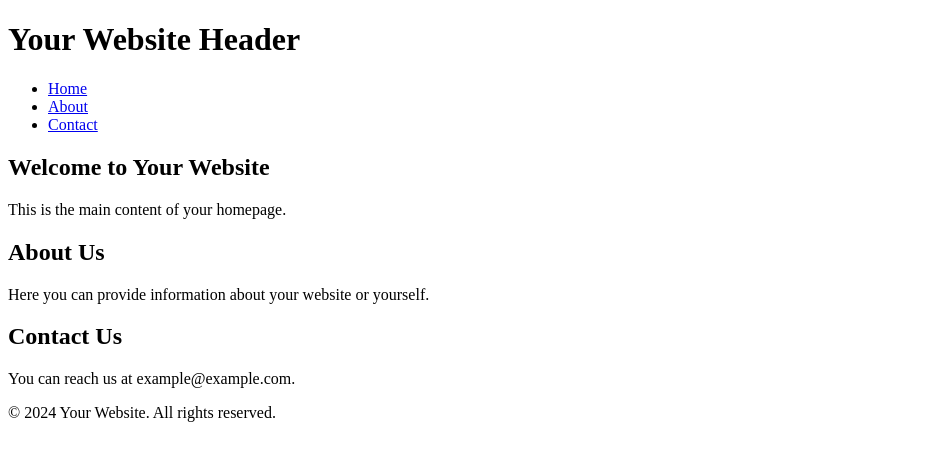
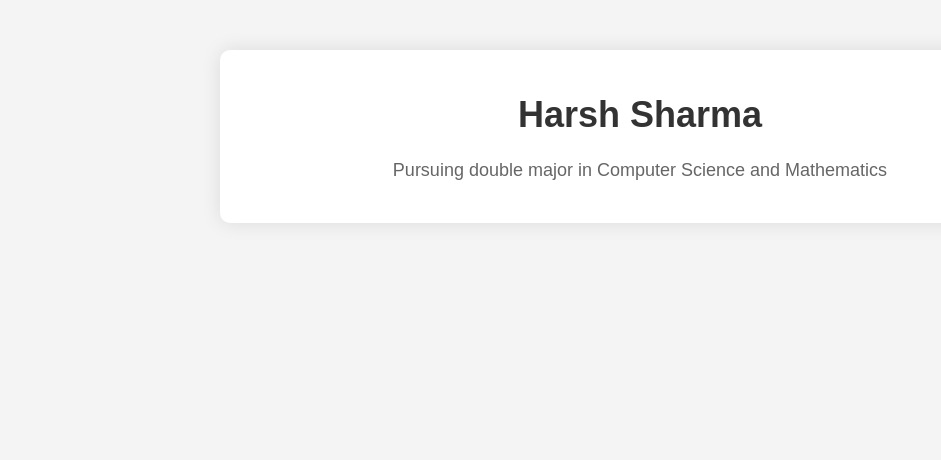
Before and after one commit to Harsh-Sharma-Codula/Harsh-Sharma-Codula.github.io, a plain HTML site: page index.html in a window 1280 px wide. Shown: the whole page, without its empty margins (0-941 px from the left). Drawn offline with Linux system fonts and the light colour scheme.

Commit message:
Update index.html

```diff
--- a/index.html
+++ b/index.html
@@ -3,42 +3,42 @@
 <head>
     <meta charset="UTF-8">
     <meta name="viewport" content="width=device-width, initial-scale=1.0">
-    <title>Your Website Title</title>
-    <link rel="stylesheet" href="styles.css"> <!-- If you have a separate CSS file -->
+    <title>Harsh Sharma</title>
+    <link rel="stylesheet" href="styles.css">
+    <style>
+        body {
+            font-family: Arial, sans-serif;
+            background-color: #f4f4f4;
+            margin: 0;
+            padding: 0;
+        }
+        .container {
+            max-width: 800px;
+            margin: 50px auto;
+            text-align: center;
+            padding: 20px;
+            background-color: #fff;
+            border-radius: 10px;
+            box-shadow: 0 0 20px rgba(0, 0, 0, 0.1);
+        }
+        h1 {
+            color: #333;
+            margin-bottom: 20px;
+            font-size: 36px;
+        }
+        p {
+            color: #666;
+            font-size: 18px;
+            line-height: 1.6;
+        }
+    </style>
 </head>
 <body>
 
-    <header>
-        <h1>Your Website Header</h1>
-        <nav>
-            <ul>
-                <li><a href="#home">Home</a></li>
-                <li><a href="#about">About</a></li>
-                <li><a href="#contact">Contact</a></li>
-            </ul>
-        </nav>
-    </header>
-
-    <main>
-        <section id="home">
-            <h2>Welcome to Your Website</h2>
-            <p>This is the main content of your homepage.</p>
-        </section>
-
-        <section id="about">
-            <h2>About Us</h2>
-            <p>Here you can provide information about your website or yourself.</p>
-        </section>
-
-        <section id="contact">
-            <h2>Contact Us</h2>
-            <p>You can reach us at example@example.com.</p>
-        </section>
-    </main>
-
-    <footer>
-        <p>&copy; 2024 Your Website. All rights reserved.</p>
-    </footer>
+    <div class="container">
+        <h1>Harsh Sharma</h1>
+        <p>Pursuing double major in Computer Science and Mathematics</p>
+    </div>
 
 </body>
 </html>
```
